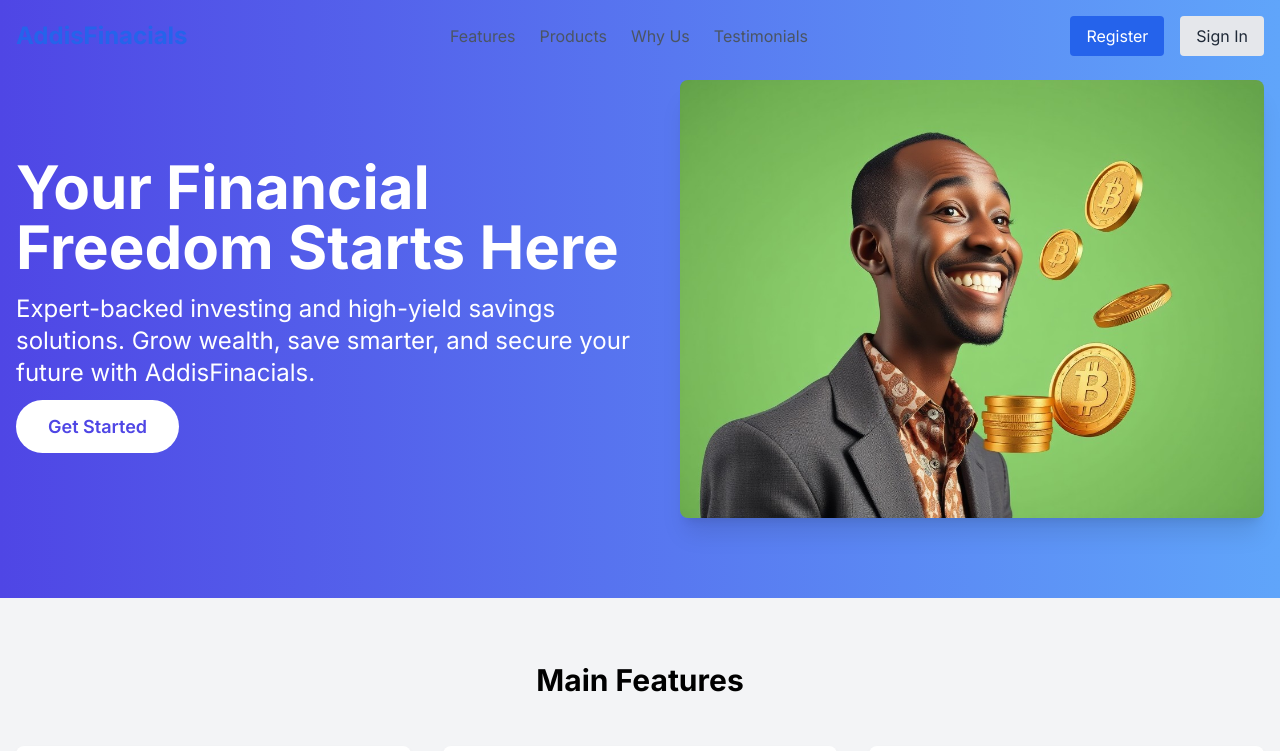
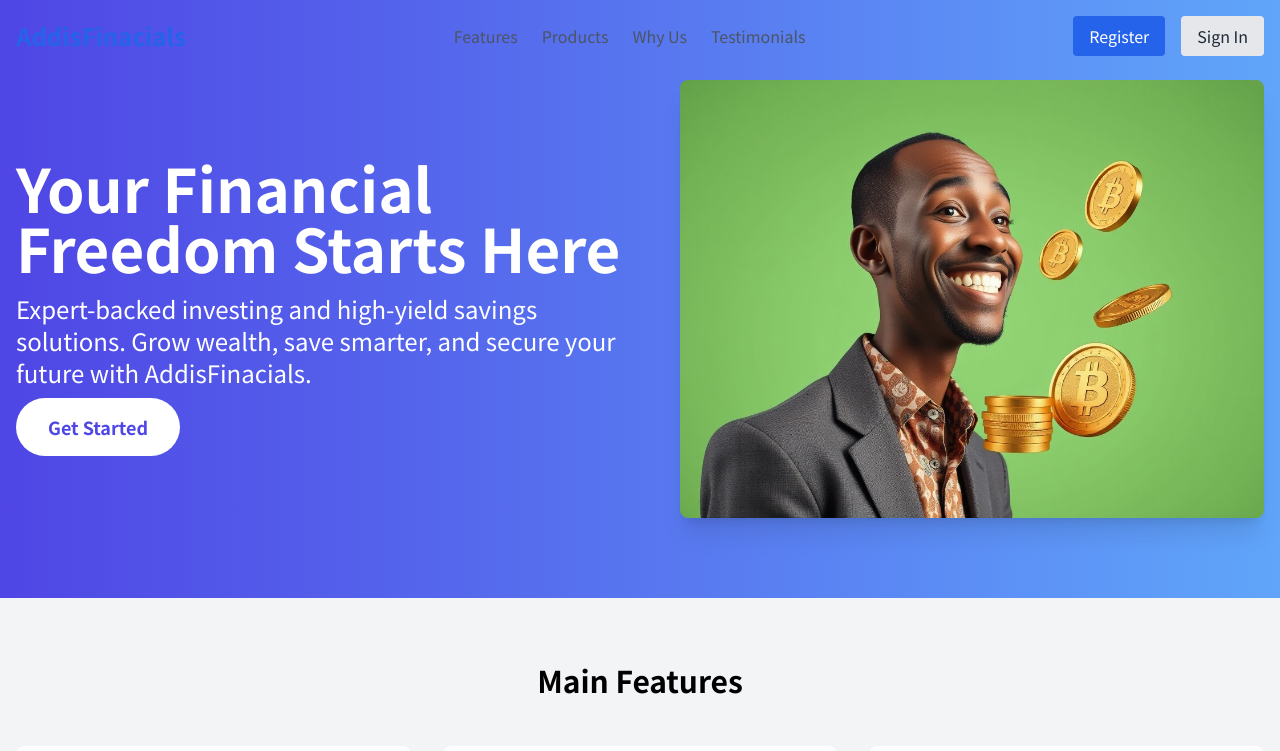
Before and after one commit to danmesfin/AddisFinacials, a Next.js app in the folder addisfinacials/: page / in a window 1280 px wide. Shown: the top 751 px of the page. Built offline with nearby package versions, Linux system fonts and the light colour scheme.

Commit message:
🍒 feat (main) updated app.tsx

```diff
--- a/addisfinacials/src/app/layout.tsx
+++ b/addisfinacials/src/app/layout.tsx
@@ -1,8 +1,13 @@
 import type { Metadata } from "next";
-import { Inter } from "next/font/google";
+import { Roboto } from "next/font/google";
+import { Noto_Sans_JP } from "next/font/google";
 import "./globals.css";
 
-const inter = Inter({ subsets: ["latin"] });
+const roboto = Noto_Sans_JP({
+  subsets: ['latin'],
+  display: 'swap',
+  weight: ['400', '700'],
+})
 
 export const metadata: Metadata = {
   title: "Create Next App",
@@ -16,7 +21,7 @@
 }>) {
   return (
     <html lang="en">
-      <body className={inter.className}>{children}</body>
+      <body className={roboto.className}>{children}</body>
     </html>
   );
 }
```
